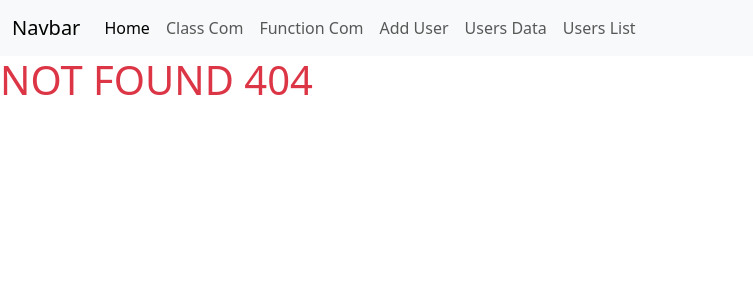
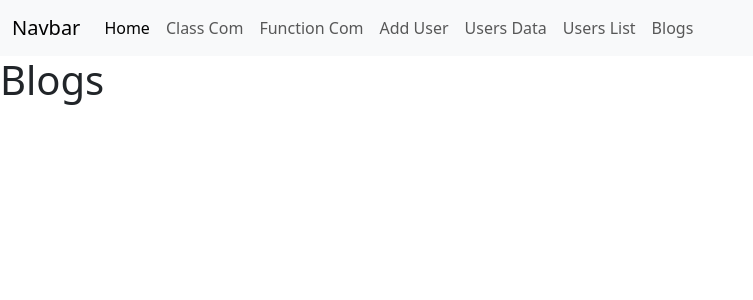
Before and after one commit to abdelrahmanShabaan/React_js_ITI_XMaster_Packages, a React (Create React App) app: page /blogs in a window 1280 px wide. Before the commit this address had no page. Shown: the top 300 px of the page, without its empty margins (0-753 px from the left). Built offline with nearby package versions, Linux system fonts and the light colour scheme.

Commit message:
add blogs page

```diff
--- a/src/App.js
+++ b/src/App.js
@@ -11,6 +11,7 @@ import Navbar from './Components/Navbar';
 import NotFound from './Pages/NotFound';
 import UsersList from './Pages/UsersList';
 import UserDetails from './Pages/UserDetails';
+import Blogs from './Pages/Blogs';
 
 function App() {
 
@@ -38,6 +39,8 @@ function App() {
       <Route exact path={"/users"} component={UsersList} />
       <Route exact path={"/userslist"} component={UsersData} />
       <Route exact path={"/user/:id"} component={UserDetails} />
+      <Route exact path={"/blogs"} component={Blogs} />
+
 
       <Route exact path={"*"} component={NotFound}/>
       </Switch>
--- a/src/Components/Navbar.js
+++ b/src/Components/Navbar.js
@@ -34,6 +34,9 @@ function Navbar() {
                 <li className="nav-item">
                     <Link className="nav-link" to="/users">Users List</Link>
                 </li>
+                <li className="nav-item">
+                    <Link className="nav-link" to="/blogs">Blogs</Link>
+                </li>
 
             </ul>
             </div>
--- /dev/null
+++ b/src/Pages/Blogs.js
@@ -0,0 +1,23 @@
+import MyTitle from "../Components/MyTitle";
+
+
+
+function Blogs() {
+
+
+            return(
+
+
+                <>
+
+                        <MyTitle title="Blogs" />
+                </>
+            )
+
+
+
+}
+
+
+
+export default Blogs;
```
